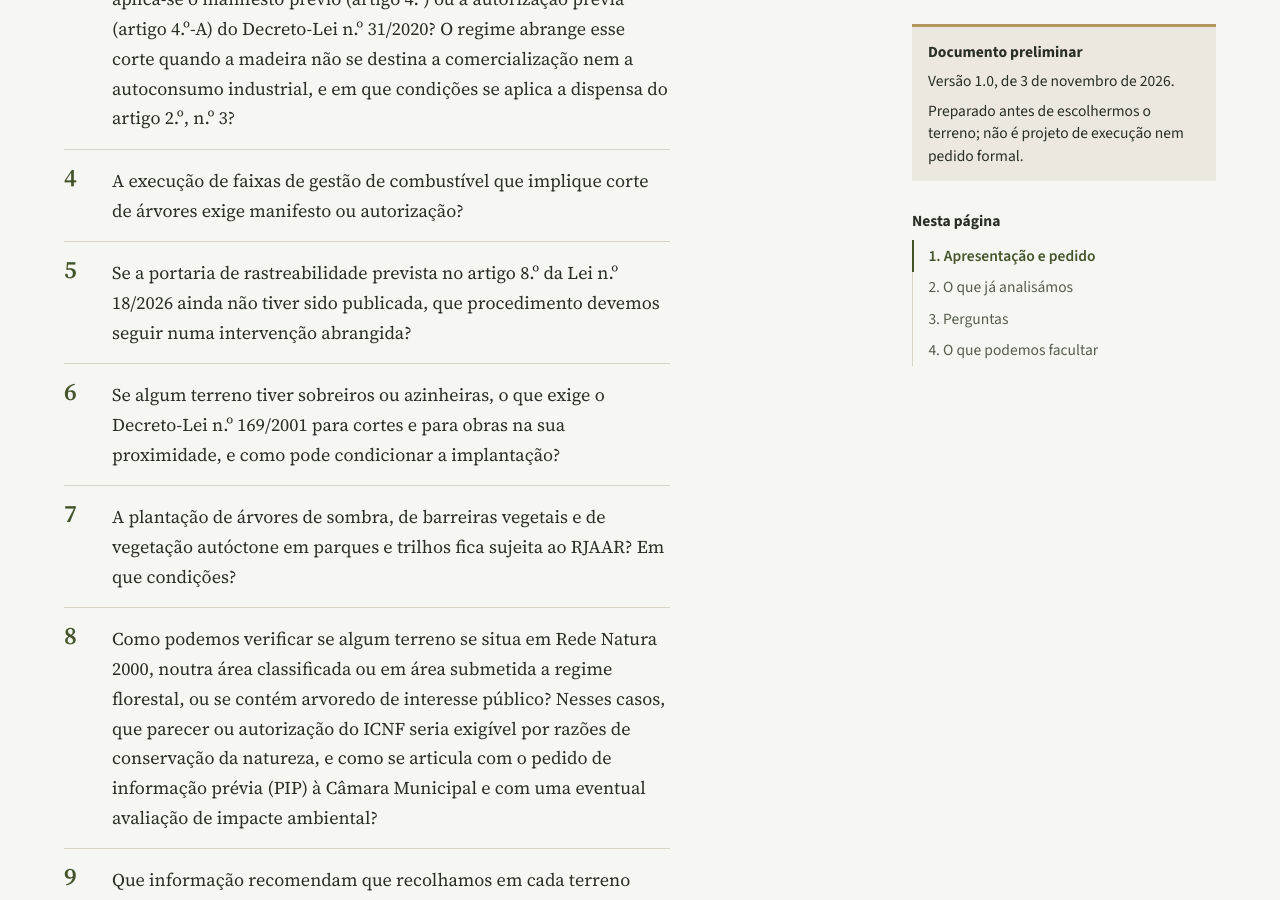
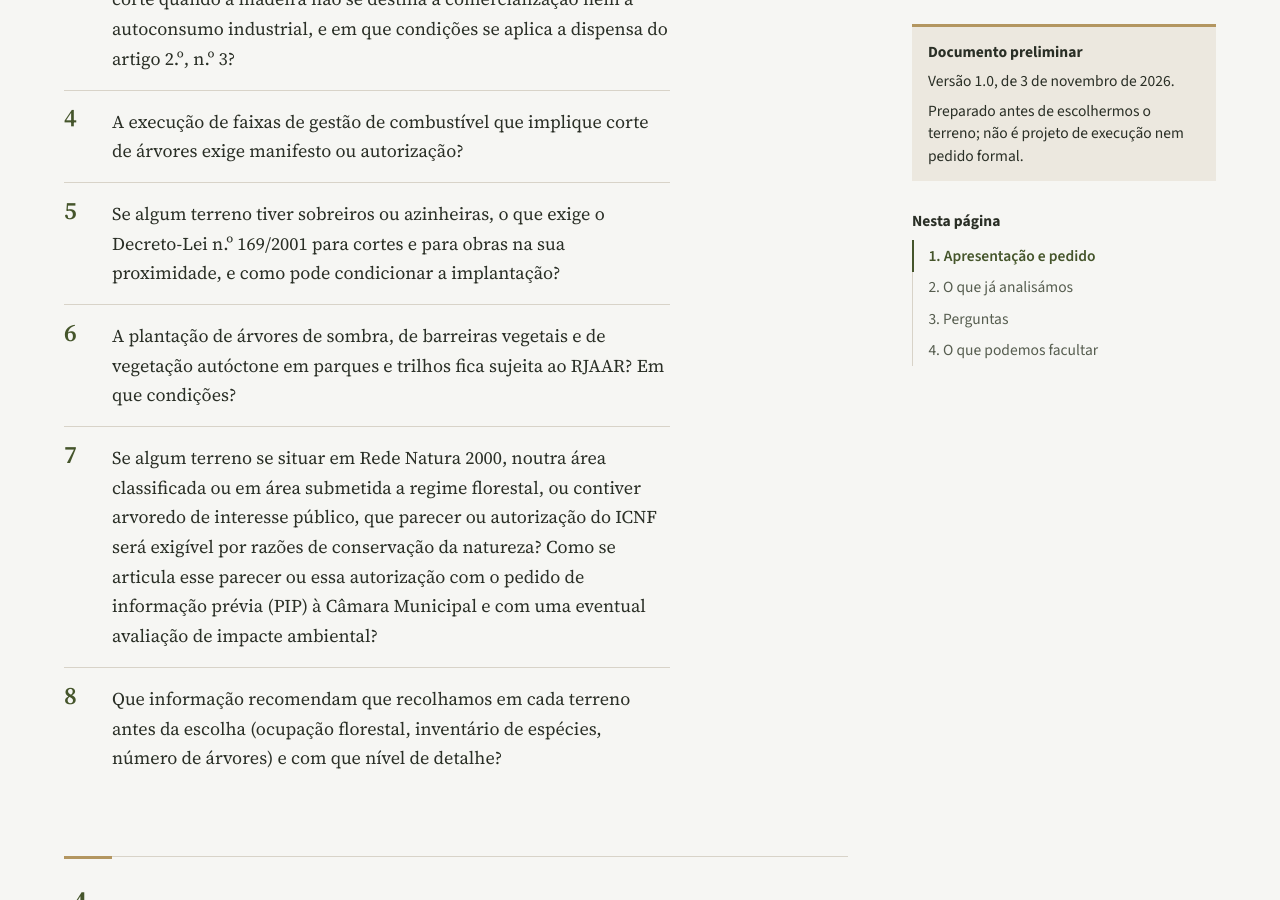
Before and after one commit to NunoMACastro/aldeia_canina, a Jekyll site: the page built from entidades/icnf.md, in a window 1280 px wide and 900 px high, scrolled down 2765 px. Built offline with Jekyll 4.4.1, drawn with Linux system fonts in a browser that asks for light colours; our own code applies the rules of GitHub Pages for plain Markdown files; some of the changed text lies outside the part shown.

Commit message:
Update: Entidades sem frases operacionais nem perguntas que respondemos nós
Co-Authored-By: Claude Opus 5.5 <noreply@anthropic.com>

```diff
--- a/entidades/icnf.md
+++ b/entidades/icnf.md
@@ -2,7 +2,7 @@
 
 ## 1. Apresentação e pedido
 
-Estamos a desenvolver a Aldeia Canina Sustentável em Viseu, que descrevemos na [apresentação do projeto](../README.md). Temos quatro terrenos em avaliação, dois deles com ruínas, e tomamos como referência uma área de 15 000 a 25 000 m². Ainda não escolhemos o terreno.
+Estamos a desenvolver a Aldeia Canina Sustentável em Viseu, que descrevemos na [apresentação do projeto](../README.md). Temos quatro terrenos em avaliação, dois deles com ruínas, e tomamos como referência uma área de 15 000 a 25 000 m².
 
 Antes de escolhermos o terreno e de apresentarmos o pedido de informação prévia à Câmara Municipal, queremos perceber como a perigosidade de incêndio rural, as intervenções florestais e a conservação da natureza podem condicionar a implantação e qualquer intervenção na vegetação. Gostaríamos de ter a vossa orientação e de saber se a nossa leitura está certa.
 
@@ -25,18 +25,17 @@ Se houver outros aspetos que devamos ter em conta desde já, agradecemos que nos
 
 ## 3. Perguntas
 
-Como este documento é público, não identificamos aqui os terrenos candidatos. Para as perguntas sobre cada terreno, indicaremos os terrenos diretamente aos vossos serviços.
+Para as perguntas sobre cada terreno, indicaremos os terrenos diretamente aos vossos serviços.
 
 1. Qual é o calendário previsto para a carta de APPS adaptada da sub-região Viseu Dão Lafões? Que cartografia de perigosidade se aplicará aos procedimentos a partir de 1 de janeiro de 2027, quando os PMDFCI deixarem de produzir efeitos?
-2. Qual é a natureza jurídica da metodologia nacional de adaptação das APPS? Prevê alguma zona de transição ou distância em torno das manchas de perigosidade «muito alta»? Como tendem a ser tratadas, nas tipologias C e D, as áreas de classe «alta»?
+2. Qual é a natureza jurídica da metodologia nacional de adaptação das APPS? Como tendem a ser tratadas, nas tipologias C e D, as áreas de classe «alta»?
 3. Se a implantação exigir corte, desbaste ou arranque de árvores, aplica-se o manifesto prévio (artigo 4.º) ou a autorização prévia (artigo 4.º-A) do Decreto-Lei n.º 31/2020? O regime abrange esse corte quando a madeira não se destina a comercialização nem a autoconsumo industrial, e em que condições se aplica a dispensa do artigo 2.º, n.º 3?
 4. A execução de faixas de gestão de combustível que implique corte de árvores exige manifesto ou autorização?
-5. Se a portaria de rastreabilidade prevista no artigo 8.º da Lei n.º 18/2026 ainda não tiver sido publicada, que procedimento devemos seguir numa intervenção abrangida?
-6. Se algum terreno tiver sobreiros ou azinheiras, o que exige o Decreto-Lei n.º 169/2001 para cortes e para obras na sua proximidade, e como pode condicionar a implantação?
-7. A plantação de árvores de sombra, de barreiras vegetais e de vegetação autóctone em parques e trilhos fica sujeita ao RJAAR? Em que condições?
-8. Como podemos verificar se algum terreno se situa em Rede Natura 2000, noutra área classificada ou em área submetida a regime florestal, ou se contém arvoredo de interesse público? Nesses casos, que parecer ou autorização do ICNF seria exigível por razões de conservação da natureza, e como se articula com o pedido de informação prévia (PIP) à Câmara Municipal e com uma eventual avaliação de impacte ambiental?
-9. Que informação recomendam que recolhamos em cada terreno antes da escolha (ocupação florestal, inventário de espécies, número de árvores) e com que nível de detalhe?
+5. Se algum terreno tiver sobreiros ou azinheiras, o que exige o Decreto-Lei n.º 169/2001 para cortes e para obras na sua proximidade, e como pode condicionar a implantação?
+6. A plantação de árvores de sombra, de barreiras vegetais e de vegetação autóctone em parques e trilhos fica sujeita ao RJAAR? Em que condições?
+7. Se algum terreno se situar em Rede Natura 2000, noutra área classificada ou em área submetida a regime florestal, ou contiver arvoredo de interesse público, que parecer ou autorização do ICNF será exigível por razões de conservação da natureza? Como se articula esse parecer ou essa autorização com o pedido de informação prévia (PIP) à Câmara Municipal e com uma eventual avaliação de impacte ambiental?
+8. Que informação recomendam que recolhamos em cada terreno antes da escolha (ocupação florestal, inventário de espécies, número de árvores) e com que nível de detalhe?
 
 ## 4. O que podemos facultar
 
-Neste momento podemos facultar a [apresentação do projeto](../README.md), com o conceito, os espaços, os critérios de seleção do terreno e o faseamento. Para cada terreno candidato, ainda não temos a cartografia de perigosidade de incêndio rural, a informação sobre a ocupação florestal, o inventário de espécies, o levantamento topográfico nem as certidões prediais e o cadastro. A implantação ainda não está definida, porque depende do terreno que escolhermos e da orientação que recebermos.
+Neste momento podemos facultar a [apresentação do projeto](../README.md). Para cada terreno candidato, ainda não temos a cartografia de perigosidade de incêndio rural, a informação sobre a ocupação florestal, o inventário de espécies, o levantamento topográfico nem as certidões prediais e o cadastro. A implantação ainda não está definida, porque depende do terreno que escolhermos e da orientação que recebermos.
```
Also changed, not shown: entidades/camara-municipal-viseu.md (+14 -16 lines), entidades/dgav.md (+7 -8 lines), entidades/gabinete-tecnico-florestal.md (+6 -6 lines), entidades/medico-veterinario-municipal.md (+2 -3 lines).
